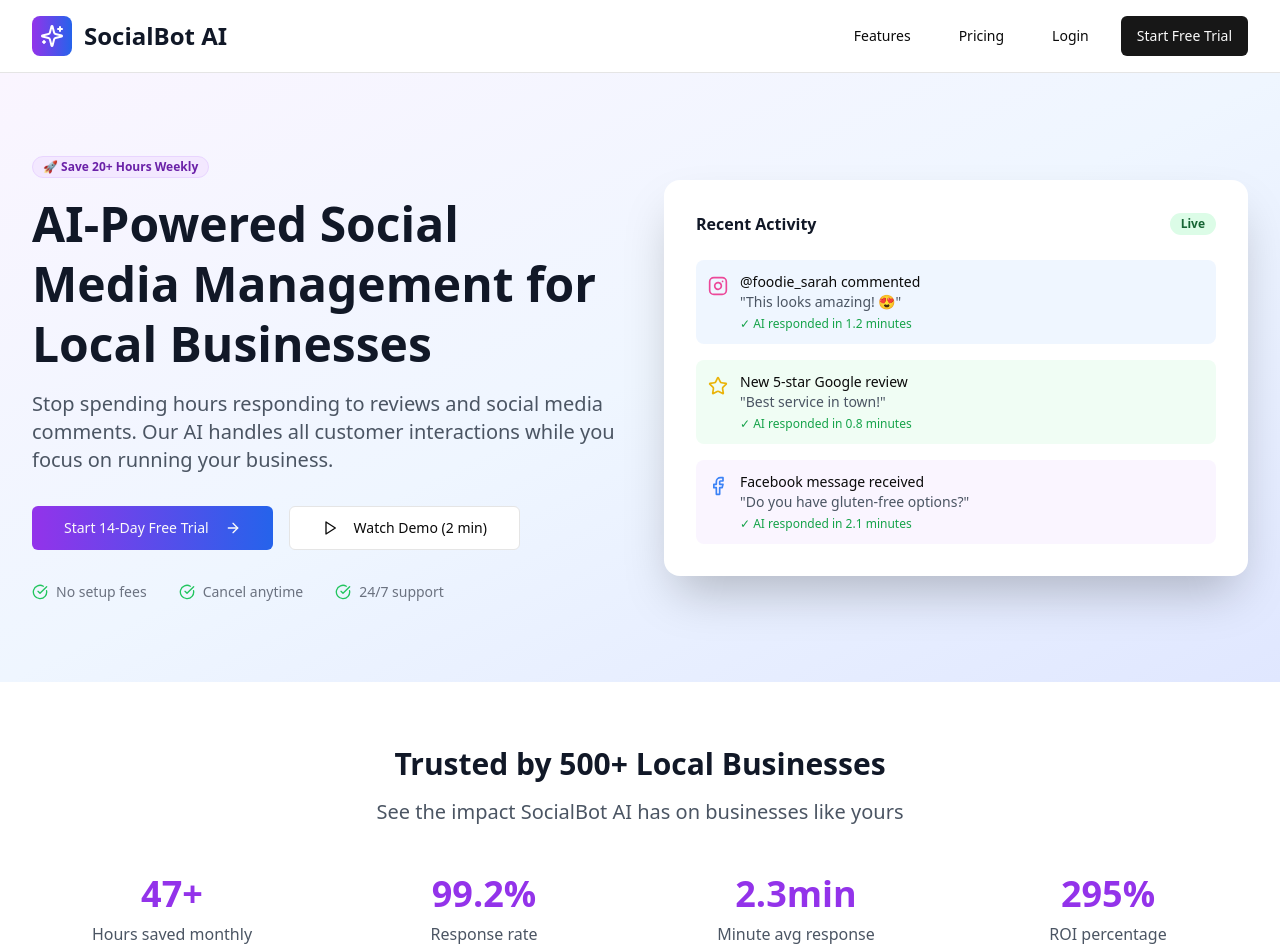
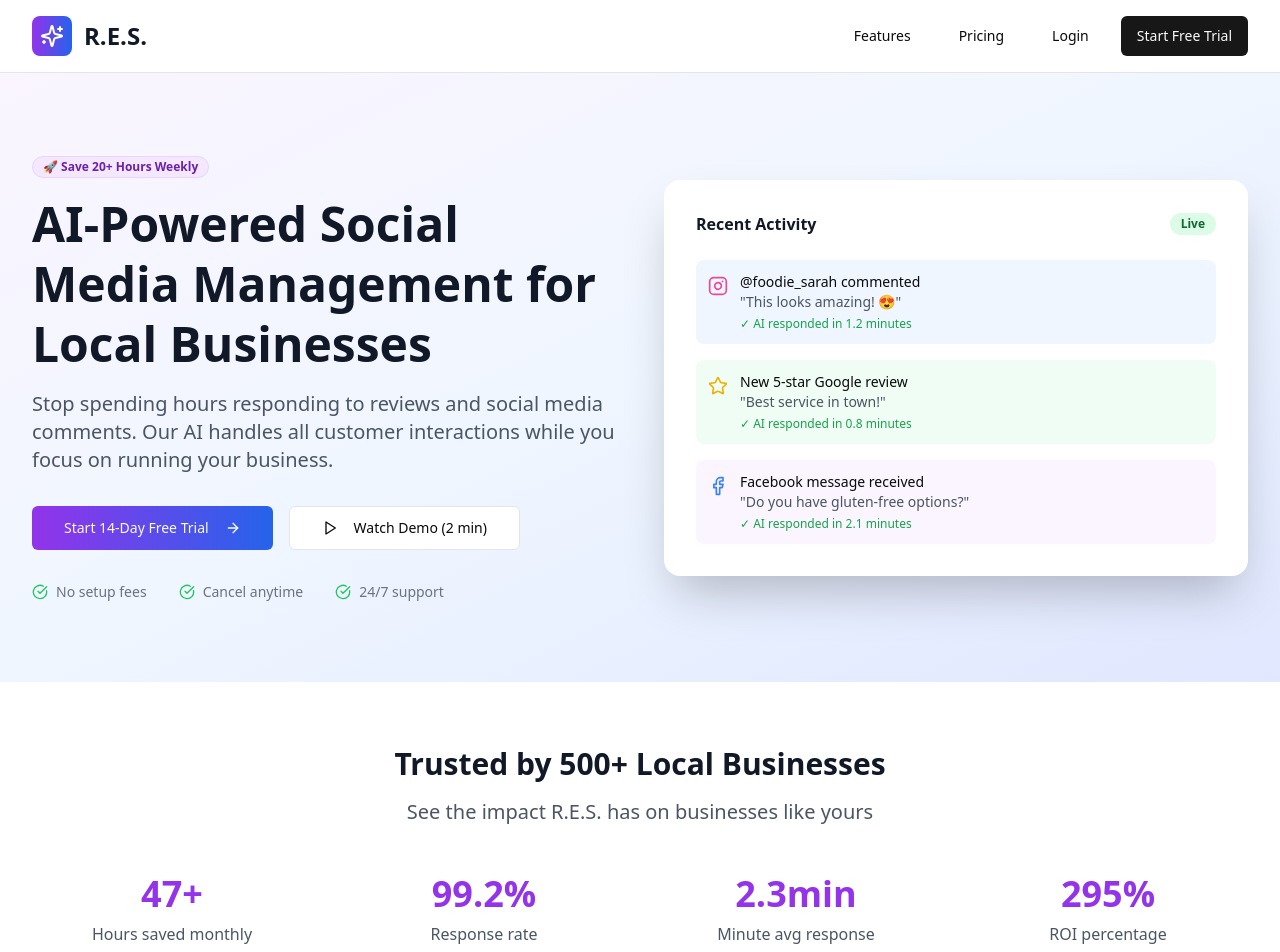
Before and after one commit to Resfounder/res-ai-platform, a Next.js app: page /landing in a window 1280 px wide. Shown: the top 952 px of the page. Built offline with nearby package versions, Linux system fonts and the light colour scheme.

Commit message:
feat: rename SocialBot AI to R.E.S. across all files

```diff
--- a/app/landing/page.tsx
+++ b/app/landing/page.tsx
@@ -59,7 +59,7 @@ export default function LandingPage() {
       business: "Casa Maria Restaurant",
       image: "M",
       rating: 5,
-      text: "SocialBot AI has been a game-changer! We went from spending 3 hours daily on social media to just 15 minutes weekly. Our response rate is now 99% and customers love how quickly we respond.",
+      text: "R.E.S. has been a game-changer! We went from spending 3 hours daily on social media to just 15 minutes weekly. Our response rate is now 99% and customers love how quickly we respond.",
       results: "Saved 20+ hours/week",
     },
     {
@@ -75,7 +75,7 @@ export default function LandingPage() {
       business: "Bloom Flower Shop",
       image: "S",
       rating: 5,
-      text: "I was skeptical about AI handling customer service, but SocialBot AI gets our brand voice perfectly. It's like having a dedicated social media manager for a fraction of the cost.",
+      text: "I was skeptical about AI handling customer service, but R.E.S. gets our brand voice perfectly. It's like having a dedicated social media manager for a fraction of the cost.",
       results: "95% cost savings",
     },
   ]
@@ -97,7 +97,7 @@ export default function LandingPage() {
               <div className="bg-gradient-to-r from-purple-600 to-blue-600 p-2 rounded-lg">
                 <Sparkles className="h-6 w-6 text-white" />
               </div>
-              <span className="text-2xl font-bold text-gray-900">SocialBot AI</span>
+              <span className="text-2xl font-bold text-gray-900">R.E.S.</span>
             </div>
             <div className="flex items-center space-x-4">
               <Button variant="ghost">Features</Button>
@@ -203,7 +203,7 @@ export default function LandingPage() {
         <div className="max-w-7xl mx-auto px-4 sm:px-6 lg:px-8">
           <div className="text-center mb-12">
             <h2 className="text-3xl font-bold text-gray-900 mb-4">Trusted by 500+ Local Businesses</h2>
-            <p className="text-xl text-gray-600">See the impact SocialBot AI has on businesses like yours</p>
+            <p className="text-xl text-gray-600">See the impact R.E.S. has on businesses like yours</p>
           </div>
 
           <div className="grid grid-cols-2 lg:grid-cols-4 gap-8">
@@ -293,7 +293,7 @@ export default function LandingPage() {
         <div className="max-w-4xl mx-auto text-center px-4 sm:px-6 lg:px-8">
           <h2 className="text-4xl font-bold text-white mb-6">Ready to Save 20+ Hours Per Week?</h2>
           <p className="text-xl text-purple-100 mb-8">
-            Join hundreds of local businesses already using SocialBot AI to automate their customer interactions.
+            Join hundreds of local businesses already using R.E.S. to automate their customer interactions.
           </p>
           <div className="flex flex-col sm:flex-row gap-4 justify-center">
             <Button size="lg" className="bg-white text-purple-600 hover:bg-gray-100">
@@ -319,7 +319,7 @@ export default function LandingPage() {
             <div>
               <div className="flex items-center space-x-2 mb-4">
                 <Sparkles className="h-6 w-6" />
-                <span className="text-xl font-bold">SocialBot AI</span>
+                <span className="text-xl font-bold">R.E.S.</span>
               </div>
               <p className="text-gray-400">AI-powered social media management for local businesses.</p>
             </div>
@@ -352,7 +352,7 @@ export default function LandingPage() {
             </div>
           </div>
           <div className="border-t border-gray-800 mt-8 pt-8 text-center text-gray-400">
-            <p>&copy; 2025 SocialBot AI. All rights reserved.</p>
+            <p>&copy; 2025 R.E.S. All rights reserved.</p>
           </div>
         </div>
       </footer>
--- a/app/layout.tsx
+++ b/app/layout.tsx
@@ -7,8 +7,8 @@ const _geist = Geist({ subsets: ["latin"] });
 const _geistMono = Geist_Mono({ subsets: ["latin"] });
 
 export const metadata: Metadata = {
-  title: 'v0 App',
-  description: 'Created with v0',
+  title: 'R.E.S.',
+  description: 'R.E.S. — Complete AI Social Media Management',
   generator: 'v0.app',
   icons: {
     icon: [
--- a/app/page.tsx
+++ b/app/page.tsx
@@ -10,7 +10,7 @@ import { UnifiedInbox } from "./components/unified-inbox"
 import { ContentGenerator } from "./components/content-generator"
 import { SettingsPanel } from "./components/settings-panel"
 
-export default function SocialBotAI() {
+export default function RESApp() {
   const [activeTab, setActiveTab] = useState("dashboard")
 
   return (
@@ -24,7 +24,7 @@ export default function SocialBotAI() {
                 <Sparkles className="h-6 w-6 text-white" />
               </div>
               <div>
-                <h1 className="text-2xl font-bold text-gray-900">SocialBot AI</h1>
+                <h1 className="text-2xl font-bold text-gray-900">R.E.S.</h1>
                 <p className="text-sm text-gray-500">Complete AI Social Media Management</p>
               </div>
             </div>
--- a/app/pricing/page.tsx
+++ b/app/pricing/page.tsx
@@ -110,7 +110,7 @@ export default function PricingPage() {
               <div className="bg-gradient-to-r from-purple-600 to-blue-600 p-2 rounded-lg">
                 <Sparkles className="h-6 w-6 text-white" />
               </div>
-              <span className="text-2xl font-bold text-gray-900">SocialBot AI</span>
+              <span className="text-2xl font-bold text-gray-900">R.E.S.</span>
             </div>
             <div className="flex items-center space-x-4">
               <Button variant="ghost">Back to Home</Button>
@@ -219,7 +219,7 @@ export default function PricingPage() {
         <div className="max-w-4xl mx-auto px-4 sm:px-6 lg:px-8">
           <div className="text-center mb-12">
             <h2 className="text-3xl font-bold text-gray-900 mb-4">Calculate Your ROI</h2>
-            <p className="text-xl text-gray-600">See how much time and money SocialBot AI can save your business</p>
+            <p className="text-xl text-gray-600">See how much time and money R.E.S. can save your business</p>
           </div>
 
           <Card className="bg-white shadow-xl">
@@ -248,7 +248,7 @@ export default function PricingPage() {
                 </div>
 
                 <div className="space-y-6">
-                  <h3 className="text-xl font-semibold text-gray-900">With SocialBot AI</h3>
+                  <h3 className="text-xl font-semibold text-gray-900">With R.E.S.</h3>
                   <div className="space-y-4">
                     <div className="flex justify-between">
                       <span>Time spent weekly:</span>
--- a/app/signup/page.tsx
+++ b/app/signup/page.tsx
@@ -60,7 +60,7 @@ export default function SignupPage() {
               <div className="bg-gradient-to-r from-purple-600 to-blue-600 p-2 rounded-lg">
                 <CheckCircle className="h-6 w-6 text-white" />
               </div>
-              <span className="text-2xl font-bold text-gray-900">SocialBot AI Setup</span>
+              <span className="text-2xl font-bold text-gray-900">R.E.S. Setup</span>
             </div>
             <Badge className="bg-green-100 text-green-800">14-Day Free Trial</Badge>
           </div>
```
Also changed, not shown: 1 other file (tests, documents, lock files or other folders).
